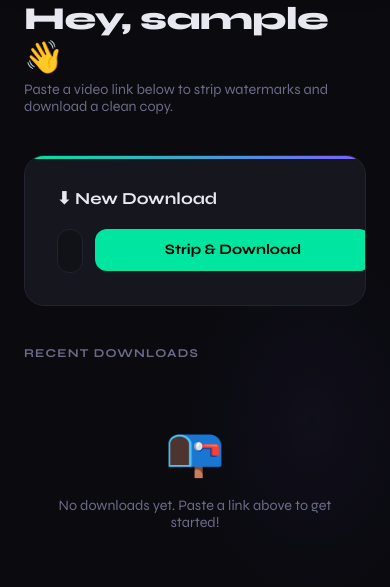
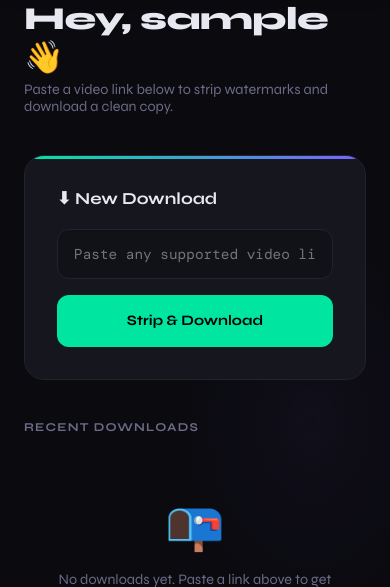
Before and after one commit to Nonyice/downloadvid, a Flask app: page /dashboard in a window 390 px wide. Shown: the part 253-840 px from the top of the page. Run offline with Flask 3, Linux system fonts and the light colour scheme; the visitor is signed in with stand-in values (Sample User, id 1); data that the repository does not hold is empty; some web fonts are replaced.

Commit message:
link field

```diff
--- a/templates/main/dashboard.html
+++ b/templates/main/dashboard.html
@@ -40,15 +40,44 @@
     font-size: 1.05rem;
     font-weight: 700;
     margin-bottom: 1.2rem;
-  }
-  .url-row {
-    display: flex;
-    gap: 0.75rem;
-    align-items: flex-start;
-  }
-  .url-row .form-control { flex: 1; font-size: 0.88rem; }
-  .url-row .btn { white-space: nowrap; flex-shrink: 0; }
+  }/* Download form */
+.url-row{
+    display:flex;
+    align-items:center;
+    gap:1rem;
+    width:100%;
+}
 
+.url-row .form-control{
+    flex:1 1 auto;
+    min-width:0;
+    width:100%;
+    font-size:.9rem;
+    padding:.95rem 1rem;
+}
+
+.url-row .btn{
+    flex:0 0 190px;
+    width:190px;
+    height:52px;
+    white-space:nowrap;
+    font-weight:700;
+}
+
+/* Mobile */
+@media (max-width:768px){
+
+    .url-row{
+        flex-direction:column;
+        align-items:stretch;
+    }
+
+    .url-row .btn{
+        width:100%;
+        flex:unset;
+    }
+
+}
   /* Recent downloads */
   .section-title {
     font-size: 0.75rem;
```
